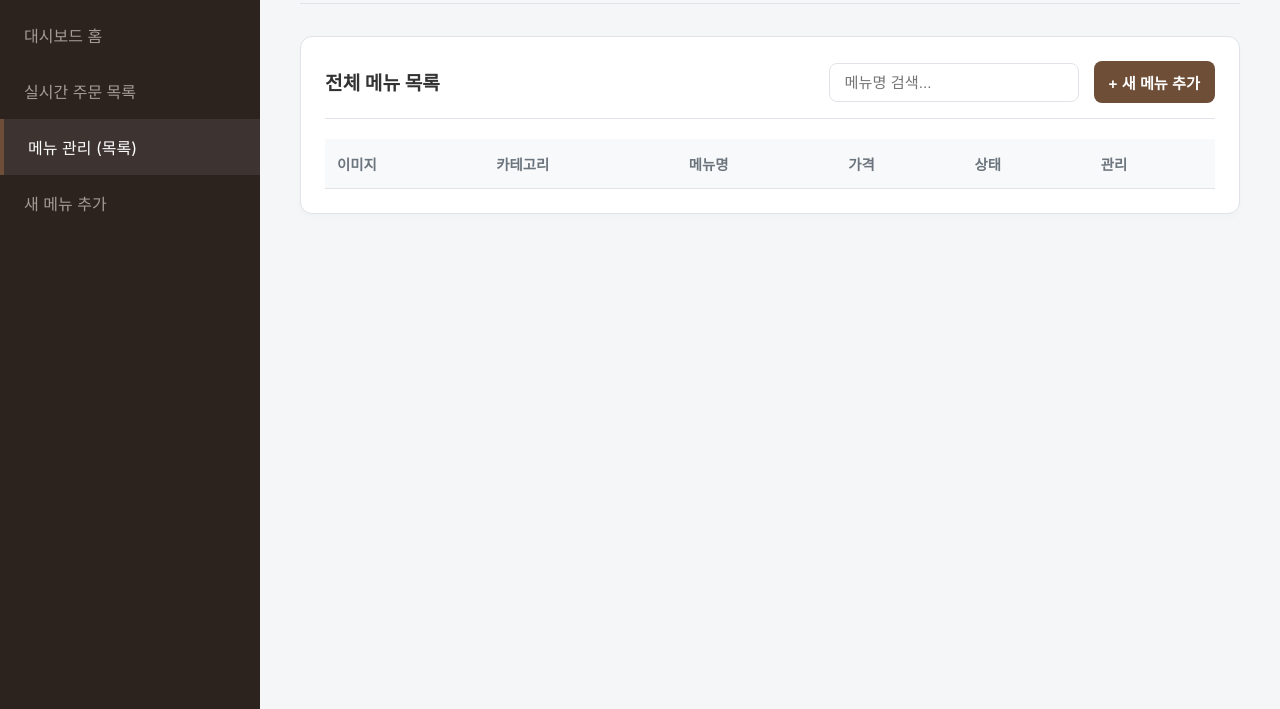
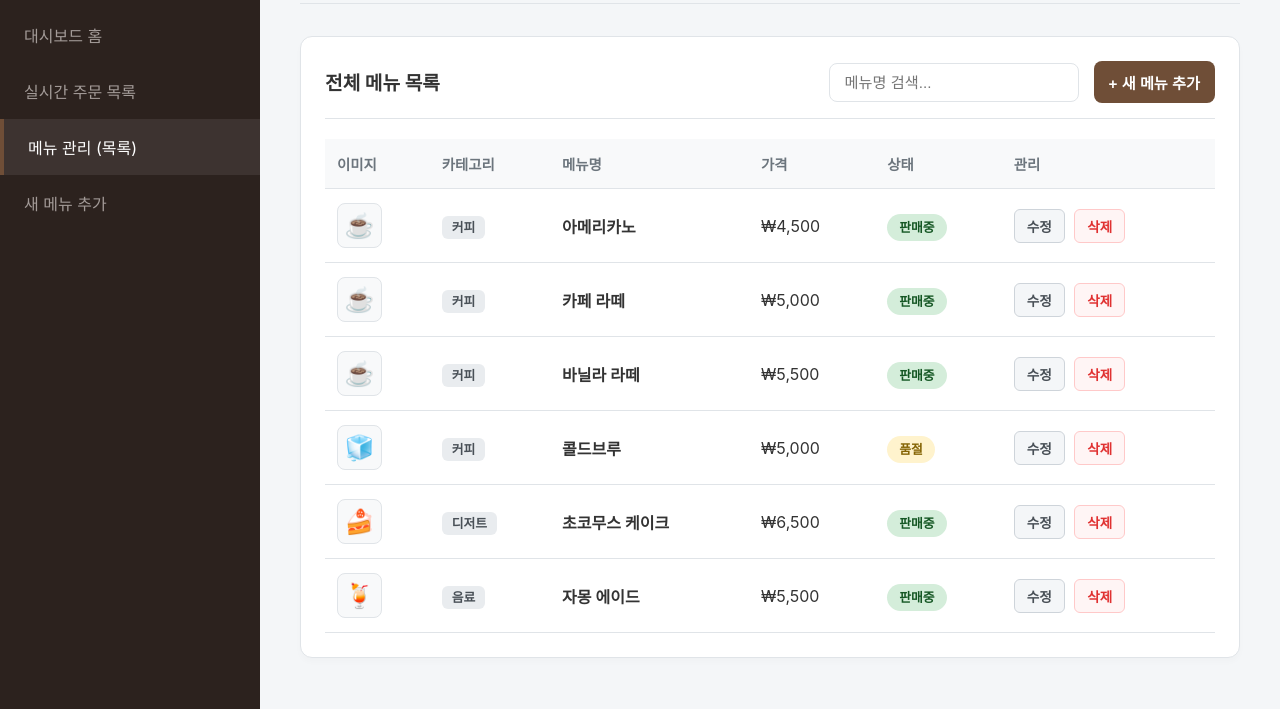
Before and after one commit to ChungGyeon/likeLion_collabopractice, a plain HTML site: page cafe-app/admin/orders/list.html in a window 1280 px wide. Shown: the part 91-800 px from the top of the page. Drawn offline with Linux system fonts and the light colour scheme.

Commit message:
fix: js파일 불러오지 못하는 원인 해결

```diff
--- a/cafe-app/admin/orders/list.html
+++ b/cafe-app/admin/orders/list.html
@@ -58,6 +58,6 @@
         </div>
     </main>
 </div>
-
+<script src="./list.js"></script>
 </body>
 </html>
```
